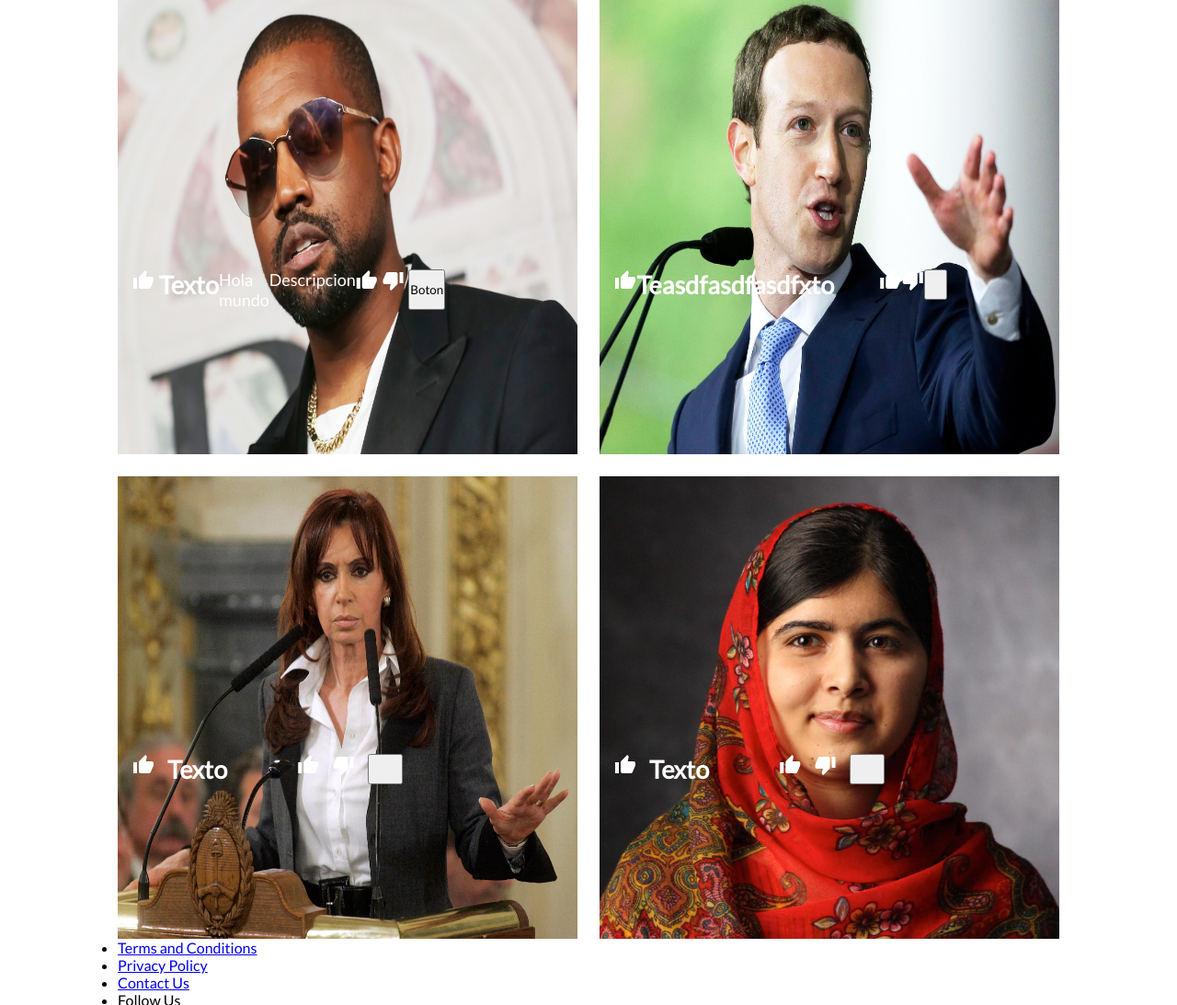
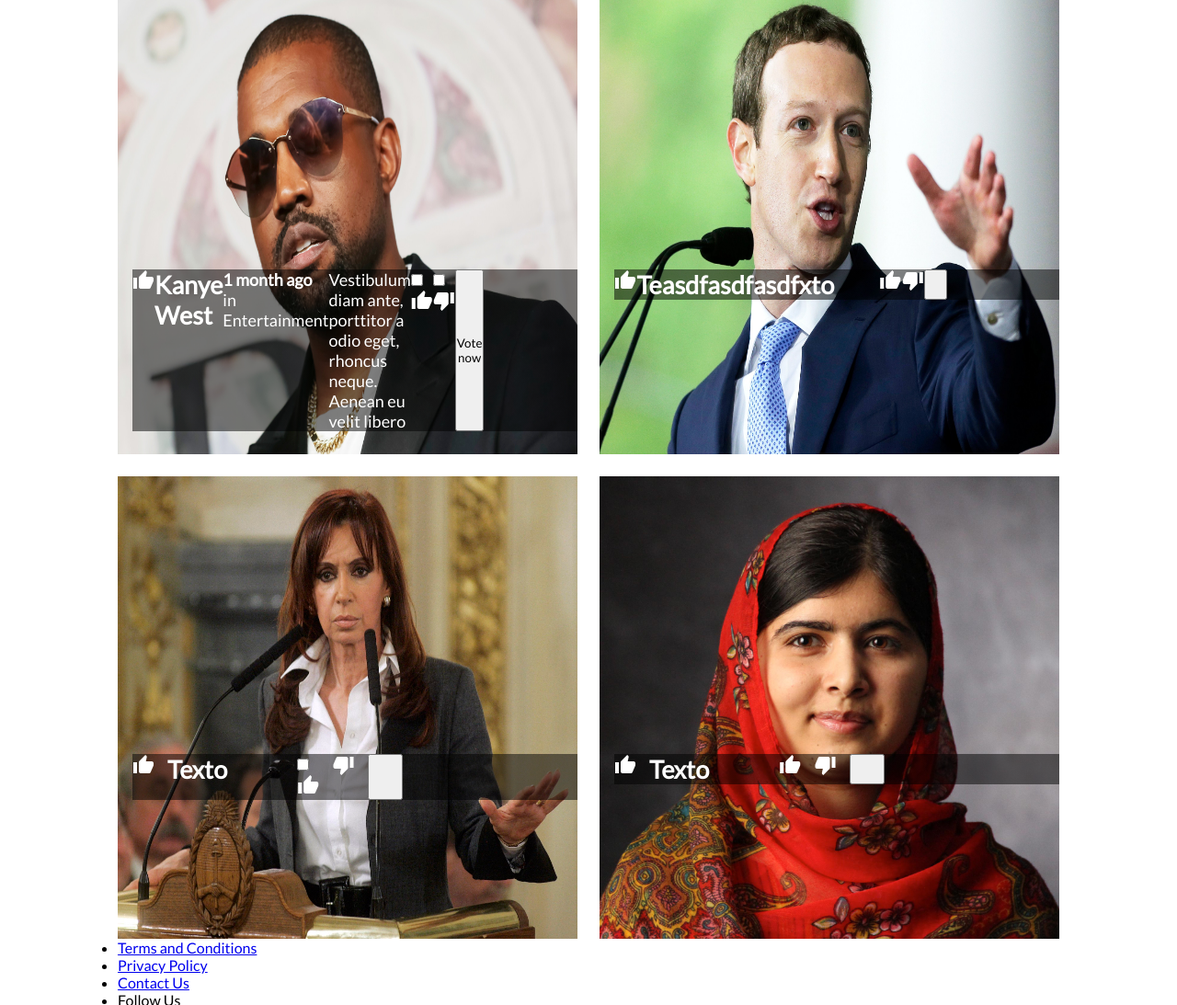
Before and after one commit to Hakrham/Zemoga-UI-Test, a plain HTML site: page src/index.html in a window 1280 px wide. Shown: the part 1166-2259 px from the top of the page at 92% size. Drawn offline with Linux system fonts and the light colour scheme.

Commit message:
commit para realizar cambios en grilla de imagenes

```diff
--- a/src/index.html
+++ b/src/index.html
@@ -38,13 +38,13 @@
             <section>
                 <img src="img/kanye.jpg" alt="">
                 <div class="topLeft">
-                    <i class="material-icons">thumb_up</i>
-                    <h1>Texto</h1>
-                    <p class="date">Hola mundo</p>
-                    <p class="description">Descripcion</p>
-                    <i class="material-icons">thumb_up</i>
-                    <i class="material-icons">thumb_down</i>
-                    <button class="vote">Boton</button>
+                    <span><i class="material-icons">thumb_up</i></span>
+                    <h1>Kanye West</h1>
+                    <p class="date"><b>1 month ago</b> in Entertainment</p>
+                    <p class="description">Vestibulum diam ante, porttitor a odio eget, rhoncus neque. Aenean eu velit libero</p>
+                    <span class="thumbUp"><input type="checkbox" name="voteUp" id="voteUp"><label for="voteUp"><i class="material-icons">thumb_up</i></label></span>
+                    <span class="thumbDown"><input type="checkbox" name="voteDown" id="voteDown"><label for="voteDown"><i class="material-icons">thumb_down</i></label></span>
+                    <button class="vote">Vote now</button>
                 </div>
             </section>
             <section>
@@ -63,12 +63,12 @@
             <section>
                 <img src="img/cristina.jpg" alt="">
                 <div class="topLeft">
-                    <i class="material-icons">thumb_up</i>
+                    <span><i class="material-icons">thumb_up</i></span>
                     <h1>Texto</h1>
                     <p class="date"></p>
                     <p class="description"></p>
-                    <i class="material-icons">thumb_up</i>
-                    <i class="material-icons">thumb_down</i>
+                    <span class="thumbUp"><input type="checkbox" name="" id=""> <i class="material-icons">thumb_up</i></span>
+                    <span class="thumbDown"><i class="material-icons">thumb_down</i></span>
                     <button class="vote"></button>
                 </div>
 
--- a/src/styles.css
+++ b/src/styles.css
@@ -113,6 +113,7 @@ main .title {
     grid-template-columns: 1fr 1fr;
     grid-template-rows: 1fr 1fr;
     grid-gap: 1.5em;
+    /* grid-auto-rows: minmax(100px, auto); */
 }
 
 .sectionGrid section {
@@ -121,15 +122,23 @@ main .title {
 
 .sectionGrid section img{
     height: 100%;
-
 }
 
 .topLeft {
     position: absolute;
     display: grid;
-    grid-template-columns: 1fr 1fr 1fr 1fr 1fr 1fr 1fr 1fr 1fr 1fr 1fr 1fr;
+    grid-template-columns: repeat(12, 1fr);
     top: 60%;
     left: 16px;
     font-size: 18px;
     color: white;
+    background-image: linear-gradient(rgba(0, 0, 0, 0.5),rgba(0, 0, 0, 0.5));
 }
+
+.thumbUp {
+
+}
+
+.thumbDown {
+
+}
```
